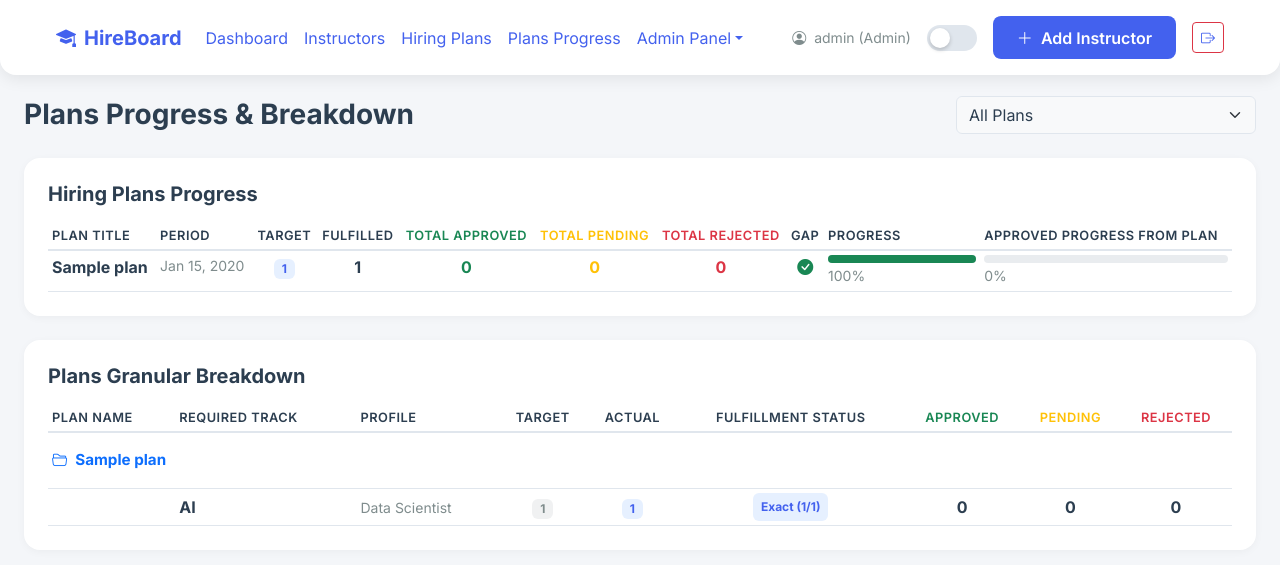
After one commit to EslamHany2002/instructor-hiring-dashboard, a Flask app: page /plans/progress in a window 1280 px wide. The commit adds this page. Shown: the top 565 px of the page. Run offline with Flask 3, Linux system fonts and the light colour scheme; a user stored in the database is signed in; tables that the repository leaves empty hold one stand-in row (values such as "Sample post").

Commit message:
Add Plans Progress and Detailed Breakdown features

```diff
--- a/app/routes/dashboard.py
+++ b/app/routes/dashboard.py
@@ -1,6 +1,7 @@
-from flask import Blueprint, render_template, jsonify, redirect, url_for, flash
+from flask import Blueprint, render_template, jsonify, redirect, url_for, flash, request
 from flask_login import login_required, current_user
 from app.services import dashboard_service
+
 
 dashboard_bp = Blueprint('dashboard', __name__)
 
@@ -77,9 +78,16 @@ def api_aging_analysis():
 @dashboard_bp.route('/api/plans-progress')
 @login_required
 def api_plans_progress():
-    return jsonify(dashboard_service.get_plans_progress())
+    plan_id = request.args.get('plan_id', type=int)
+    return jsonify(dashboard_service.get_plans_progress(plan_id))
 
 @dashboard_bp.route('/api/track-status')
 @login_required
 def api_track_status():
     return jsonify(dashboard_service.get_track_status_distribution())
+
+@dashboard_bp.route('/api/plans-detailed-breakdown')
+@login_required
+def api_plans_detailed_breakdown():
+    plan_id = request.args.get('plan_id', type=int)
+    return jsonify(dashboard_service.get_plan_detailed_breakdown(plan_id))
--- a/app/routes/plans.py
+++ b/app/routes/plans.py
@@ -138,3 +138,12 @@ def delete_plan(id):
 
     flash('Plan deleted.', 'info')
     return redirect(url_for('plans.list_plans'))
+
+@plans_bp.route('/progress')
+@login_required
+def view_progress():
+    if current_user.role != 'Admin':
+        flash('Access Denied.', 'danger')
+        return redirect(url_for('main.index'))
+    plans = HiringPlan.query.order_by(HiringPlan.created_at.desc()).all()
+    return render_template('plans/progress.html', plans=plans)
--- a/app/static/js/main.js
+++ b/app/static/js/main.js
@@ -249,34 +249,77 @@ function initDashboard() {
         );
     });
 
-        // Plans Progress Table
+    // Plans Progress Table
     fetch('/dashboard/api/plans-progress').then(r=>r.json()).then(data => {
         const tbody = document.getElementById('plans-progress-body');
-        if(data.length === 0) {
-            tbody.innerHTML = '<tr><td colspan="8" class="text-center text-muted">No active hiring plans.</td></tr>';
-            return;
-        }
+        if(data.length === 0) { tbody.innerHTML = '<tr><td colspan="10" class="text-center text-muted">No active hiring plans.</td></tr>'; return; }
         tbody.innerHTML = data.map(p => {
             let barColor = 'bg-danger';
             if(p.percentage >= 100) barColor = 'bg-success';
             else if(p.percentage >= 50) barColor = 'bg-warning';
-
             return `<tr>
                 <td class="fw-bold">${p.title}</td>
                 <td class="text-muted small">${p.start_date}</td>
                 <td class="text-center"><span class="badge bg-primary bg-opacity-10 text-primary">${p.target}</span></td>
-                <td class="text-center fw-bold text-success">${p.actual}</td>
+                <td class="text-center fw-bold">${p.actual}</td>
+                <td class="text-center fw-bold text-success">${p.approved}</td>
                 <td class="text-center text-warning fw-bold">${p.pending}</td>
                 <td class="text-center text-danger fw-bold">${p.rejected}</td>
                 <td class="text-center text-danger fw-bold">${p.gap > 0 ? p.gap : '<i class="bi bi-check-circle-fill text-success"></i>'}</td>
-                <td style="min-width: 150px;">
+                <td style="min-width: 150px;"><div class="progress" style="height: 8px;"><div class="progress-bar ${barColor}" style="width: ${p.percentage}%"></div></div><small class="text-muted">${p.percentage}%</small></td>
+                <td>
                     <div class="progress" style="height: 8px;">
-                        <div class="progress-bar ${barColor}" style="width: ${p.percentage}%"></div>
+                        <div class="progress-bar ${p.approved_progress >= 100 ? 'bg-success' : (p.approved_progress >= 50 ? 'bg-warning' : 'bg-danger')}" style="width: ${p.approved_progress}%"></div>
                     </div>
-                    <small class="text-muted">${p.percentage}%</small>
+                    <small class="text-muted">${p.approved_progress}%</small>
                 </td>
             </tr>`;
         }).join('');
+    }).catch(err => console.error(err));
+
+        // Plans Detailed Granular Breakdown
+    fetch('/dashboard/api/plans-detailed-breakdown').then(r=>r.json()).then(data => {
+        const tbody = document.getElementById('plans-breakdown-body');
+        if(data.length === 0) {
+            tbody.innerHTML = '<tr><td colspan="9" class="text-center text-muted">No plan requirements found.</td></tr>';
+            return;
+        }
+
+        let currentPlan = "";
+        let html = "";
+
+        data.forEach(p => {
+            // لو اسم الخطة تغير، نطبع سطر عنوان للخطة عشان نفصل بينهم (لو في أكتر من خطة)
+            if (p.plan_title !== currentPlan) {
+                currentPlan = p.plan_title;
+                html += `
+                    <tr style="background-color: var(--input-bg);">
+                        <td colspan="9" class="fw-bold text-primary pt-3 pb-3" style="font-size: 0.95rem;">
+                            <i class="bi bi-folder2-open me-2"></i>${p.plan_title}
+                        </td>
+                    </tr>`;
+            }
+
+            // سطر البيانات
+            html += `
+                <tr>
+                    <td></td>
+                    <td class="fw-bold">${p.track_name}</td>
+                    <td class="text-muted small">${p.profile_name}</td>
+                    <td class="text-center"><span class="badge bg-secondary bg-opacity-10 text-secondary">${p.target}</span></td>
+                    <td class="text-center"><span class="badge bg-primary bg-opacity-10 text-primary">${p.actual}</span></td>
+                    <td class="text-center">
+                        <span class="badge bg-${p.status_color} bg-opacity-10 text-${p.status_color} p-2">
+                            ${p.status} (${p.actual}/${p.target})
+                        </span>
+                    </td>
+                    <td class="text-center fw-bold">${p.approved}</td>
+                    <td class="text-center fw-bold">${p.pending}</td>
+                    <td class="text-center fw-bold">${p.rejected}</td>
+                </tr>`;
+        });
+
+        tbody.innerHTML = html;
     }).catch(err => console.error(err));
 }
 
--- a/app/templates/base.html
+++ b/app/templates/base.html
@@ -25,6 +25,9 @@
                     <li class="nav-item"><a class="nav-link" href="{{ url_for('dashboard.view_dashboard') }}">Dashboard</a></li>
                     <li class="nav-item"><a class="nav-link" href="{{ url_for('instructors.list_instructors') }}">Instructors</a></li>
                     <li class="nav-item"><a class="nav-link" href="{{ url_for('plans.list_plans') }}">Hiring Plans</a></li>
+                    {% if current_user.role == 'Admin' %}
+                    <li class="nav-item"><a class="nav-link" href="{{ url_for('plans.view_progress') }}">Plans Progress</a></li>
+                    {% endif %}
 
                     {% if current_user.role == 'Admin' %}
                     <li class="nav-item dropdown">
--- /dev/null
+++ b/app/templates/plans/progress.html
@@ -0,0 +1,127 @@
+{% extends 'base.html' %}
+{% block content %}
+<div class="d-flex justify-content-between align-items-center mb-4 animate-fade-up">
+    <h3 class="fw-bold mb-0">Plans Progress & Breakdown</h3>
+    <!-- الفلاتر -->
+    <div class="d-flex align-items-center gap-3">
+        <select id="planFilter" class="form-select" style="width: 300px;">
+            <option value="">All Plans</option>
+            {% for plan in plans %}
+            <option value="{{ plan.id }}">{{ plan.title }}</option>
+            {% endfor %}
+        </select>
+    </div>
+</div>
+
+<!-- الجدول الأول: التقدم العام -->
+<div class="card p-4 mb-4 animate-fade-up delay-1">
+    <h5 class="fw-bold mb-3">Hiring Plans Progress</h5>
+    <div class="table-responsive">
+        <table class="table table-sm table-hover mb-0">
+            <thead>
+                <tr>
+                    <th>Plan Title</th>
+                    <th>Period</th>
+                    <th class="text-center">Target</th>
+                    <th class="text-center">Fulfilled</th>
+                    <th class="text-center text-success">Total Approved</th>
+                    <th class="text-center text-warning">Total Pending</th>
+                    <th class="text-center text-danger">Total Rejected</th>
+                    <th class="text-center">Gap</th>
+                    <th>Progress</th>
+                    <th style="min-width: 150px;">Approved Progress from Plan</th>
+                </tr>
+            </thead>
+            <tbody id="progress-table-body"><tr><td colspan="10" class="text-center text-muted">Loading...</td></tr></tbody>
+        </table>
+    </div>
+</div>
+
+<!-- الجدول الثاني: التفصيلي -->
+<div class="card p-4 animate-fade-up delay-2">
+    <h5 class="fw-bold mb-3">Plans Granular Breakdown</h5>
+    <div class="table-responsive">
+        <table class="table table-sm table-hover mb-0 align-middle">
+            <thead>
+                <tr>
+                    <th>Plan Name</th>
+                    <th>Required Track</th>
+                    <th>Profile</th>
+                    <th class="text-center">Target</th>
+                    <th class="text-center">Actual</th>
+                    <th class="text-center">Fulfillment Status</th>
+                    <th class="text-center text-success">Approved</th>
+                    <th class="text-center text-warning">Pending</th>
+                    <th class="text-center text-danger">Rejected</th>
+                </tr>
+            </thead>
+            <tbody id="breakdown-table-body"><tr><td colspan="9" class="text-center text-muted">Loading...</td></tr></tbody>
+        </table>
+    </div>
+</div>
+
+<script>
+document.addEventListener('DOMContentLoaded', function() {
+    const filterSelect = document.getElementById('planFilter');
+
+    function loadData() {
+        const planId = filterSelect.value;
+        const query = planId ? `?plan_id=${planId}` : '';
+
+        // تحديث الجدول الأول (Progress)
+        fetch(`/dashboard/api/plans-progress${query}`).then(r=>r.json()).then(data => {
+            const tbody = document.getElementById('progress-table-body');
+            if(!data.length) { tbody.innerHTML = '<tr><td colspan="11" class="text-center text-muted">No data.</td></tr>'; return; }
+            tbody.innerHTML = data.map(p => {
+                // Progress Bar للإجمالي
+                let mainBarColor = p.percentage >= 100 ? 'bg-success' : (p.percentage >= 50 ? 'bg-warning' : 'bg-danger');
+                // Progress Bar للـ Approved
+                let appBarColor = p.approved_progress >= 100 ? 'bg-success' : (p.approved_progress >= 50 ? 'bg-warning' : 'bg-danger');
+
+                return `<tr>
+                    <td class="fw-bold">${p.title}</td><td class="text-muted small">${p.start_date}</td>
+                    <td class="text-center"><span class="badge bg-primary bg-opacity-10 text-primary">${p.target}</span></td>
+                    <td class="text-center fw-bold">${p.actual}</td>
+                    <td class="text-center text-success fw-bold">${p.approved}</td>
+                    <td class="text-center text-warning fw-bold">${p.pending}</td>
+                    <td class="text-center text-danger fw-bold">${p.rejected}</td>
+                    <td class="text-center text-danger fw-bold">${p.gap > 0 ? p.gap : '<i class="bi bi-check-circle-fill text-success"></i>'}</td>
+                    <td style="min-width: 150px;"><div class="progress" style="height: 8px;"><div class="progress-bar ${mainBarColor}" style="width: ${p.percentage}%"></div></div><small class="text-muted">${p.percentage}%</small></td>
+                    <td style="min-width: 150px;">
+                        <div class="progress" style="height: 8px;">
+                            <div class="progress-bar ${appBarColor}" style="width: ${p.approved_progress}%"></div>
+                        </div>
+                        <small class="text-muted">${p.approved_progress}%</small>
+                    </td>
+                </tr>`;
+            }).join('');
+        });
+
+        // تحديث الجدول الثاني (Breakdown)
+        fetch(`/dashboard/api/plans-detailed-breakdown${query}`).then(r=>r.json()).then(data => {
+            const tbody = document.getElementById('breakdown-table-body');
+            if(!data.length) { tbody.innerHTML = '<tr><td colspan="9" class="text-center text-muted">No breakdown data.</td></tr>'; return; }
+
+            let html = "", currentPlan = "";
+            data.forEach(p => {
+                if (p.plan_title !== currentPlan) {
+                    currentPlan = p.plan_title;
+                    html += `<tr style="background-color: var(--input-bg);"><td colspan="9" class="fw-bold text-primary pt-3 pb-3" style="font-size: 0.95rem;"><i class="bi bi-folder2-open me-2"></i>${p.plan_title}</td></tr>`;
+                }
+                html += `<tr>
+                    <td></td><td class="fw-bold">${p.track_name}</td><td class="text-muted small">${p.profile_name}</td>
+                    <td class="text-center"><span class="badge bg-secondary bg-opacity-10 text-secondary">${p.target}</span></td>
+                    <td class="text-center"><span class="badge bg-primary bg-opacity-10 text-primary">${p.actual}</span></td>
+                    <td class="text-center"><span class="badge bg-${p.status_color} bg-opacity-10 text-${p.status_color} p-2">${p.status} (${p.actual}/${p.target})</span></td>
+                    <td class="text-center fw-bold">${p.approved}</td><td class="text-center fw-bold">${p.pending}</td><td class="text-center fw-bold">${p.rejected}</td>
+                </tr>`;
+            });
+            tbody.innerHTML = html;
+        });
+    }
+
+    loadData();
+    filterSelect.addEventListener('change', loadData);
+});
+</script>
+{% endblock %}
```
Also changed, not shown: app/__init__.py (+11 -1 lines), app/services/dashboard_service.py (+61 -11 lines), app/templates/dashboard.html (+11 -5 lines), extract_data.py (added, +97 -0 lines), instance/instructors.db.
